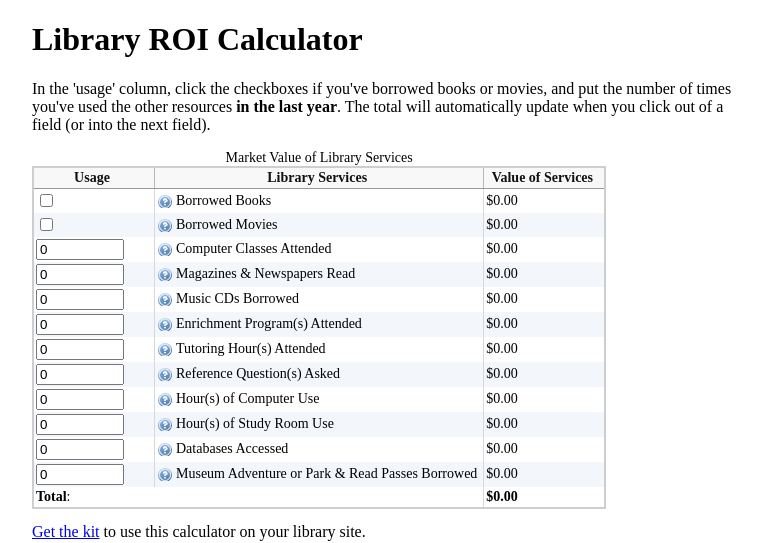
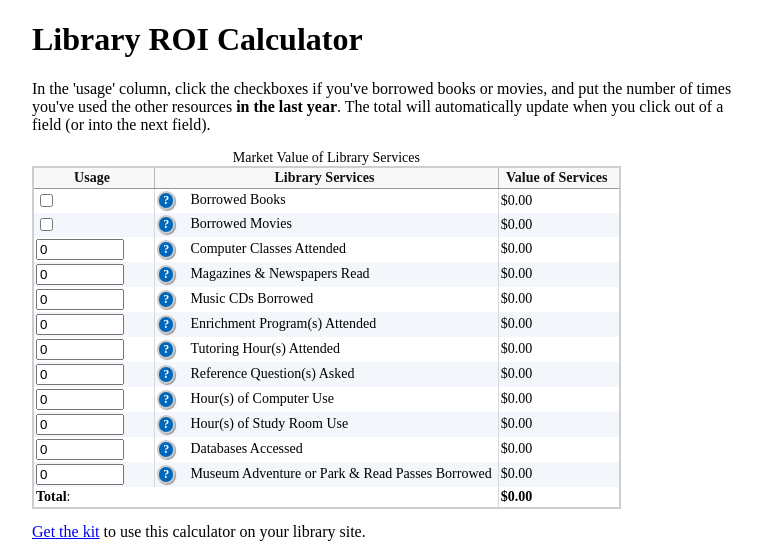
Before and after one commit to ao5357/library-roi-calc, a plain HTML site: page index.html in a window 1280 px wide. Shown: the top 543 px of the page, without its empty margins (248-1010 px from the left). Drawn offline with nearby package versions, Linux system fonts and the light colour scheme.

Commit message:
using pseudo insert and CSS shapes to eliminate the only image dependency

```diff
--- a/styles.css
+++ b/styles.css
@@ -17,8 +17,9 @@ table{border:2px solid #cdced0;border-collapse:collapse;font-size:.875em;margin:
  */
 .calculator{}
 	.calculator input[type="text"],.calculator input[type="number"]{width:6em;}
-	.calculator tbody label{padding-left:19px;}
+	.calculator tbody label:before{margin-right:15px;}
 	.calculator td{min-width:8em;}
 	.calculator tfoot output{font-weight:bold;}
-	.calculator .helptext{background:url(images/help.png) no-repeat scroll 0 1px transparent;cursor:pointer;}
+	.calculator .helptext{cursor:pointer;}
+		.calculator .helptext:before{background:#0067ba;border:2px solid #ccc;border-radius:10px;box-shadow:1px 1px 1px rgba(0,0,0,.4);color:#fff;content:'?';display:inline-block;font-size:12px;font-weight:bold;min-width:1.2em;text-align:center;}
 	.calculator .roi-explanation{background:#ddd;border:1px solid #ccc;margin:0 5px 10px;padding:5px;}
```
Also changed, not shown: images/help.png (deleted), 1 other file.
